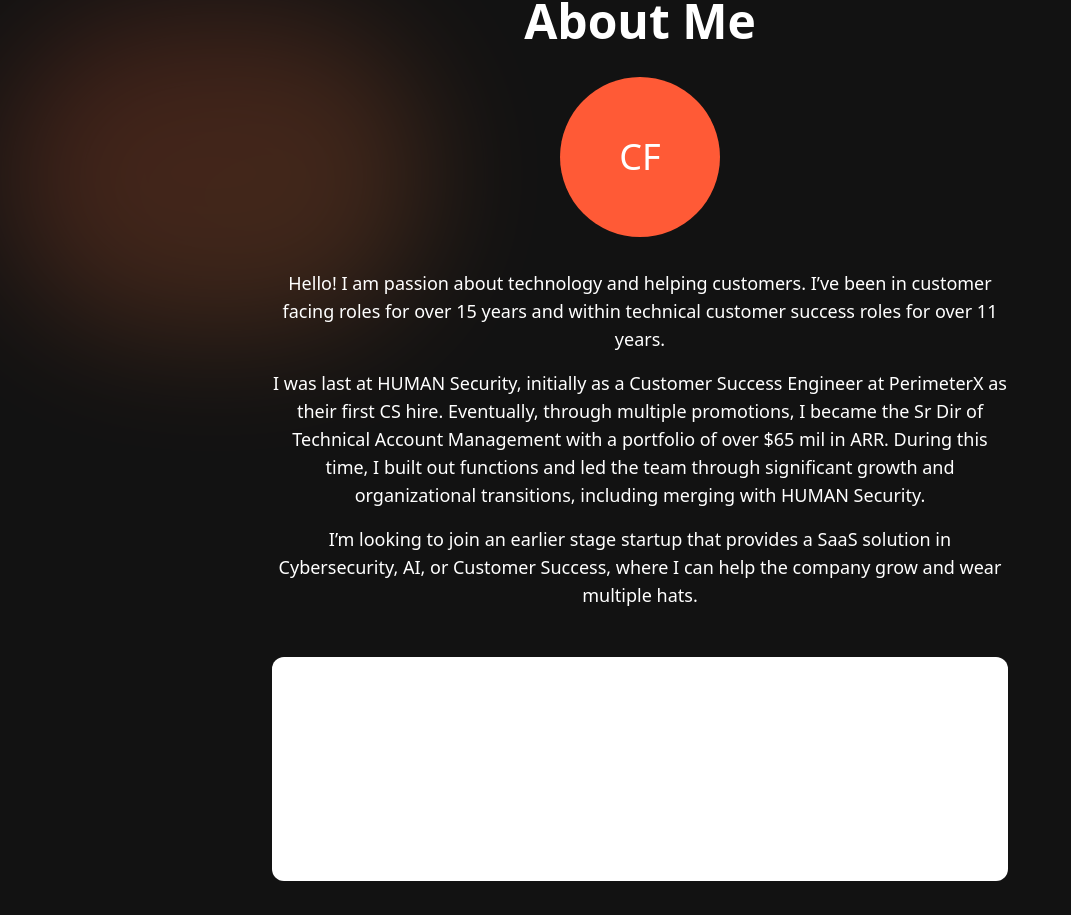
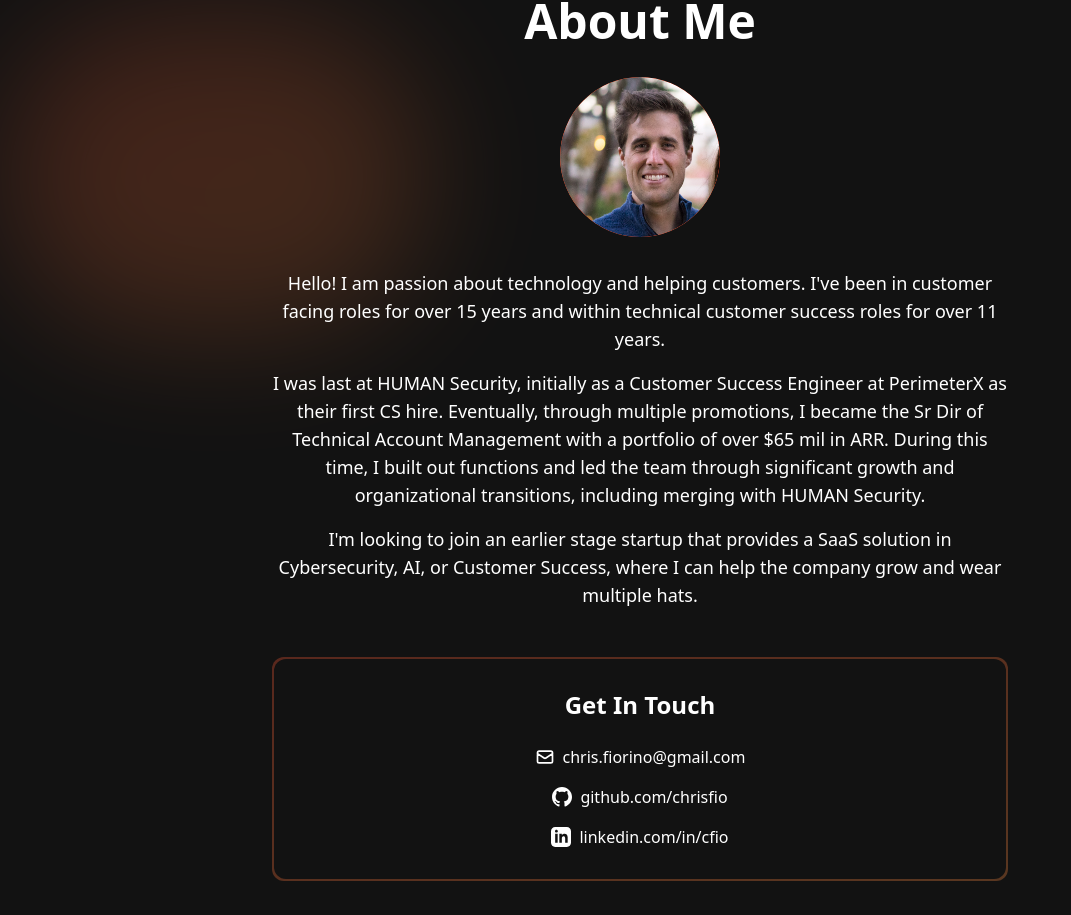
Before and after one commit to chrisfio/portfolio-website, a Next.js app: page /about in a window 1280 px wide. Shown: the part 151-1066 px from the top of the page, without its empty margins (0-1071 px from the left). Built offline with nearby package versions, Linux system fonts and the light colour scheme.

Commit message:
styling update, updated profile, adjusted wording

```diff
--- a/src/app/about/page.tsx
+++ b/src/app/about/page.tsx
@@ -1,4 +1,5 @@
 import Link from 'next/link';
+import Image from 'next/image';
 
 export default function About() {
   return (
@@ -10,16 +11,22 @@
         <h1 className="text-4xl md:text-5xl font-bold mb-8">About Me</h1>
 
         {/* Profile Image */}
-        <div className="w-40 h-40 mx-auto rounded-full overflow-hidden bg-[#ff5a36] bg-opacity-20 flex items-center justify-center mb-8">
-          {/* Replace with your actual image */}
-          <span className="text-4xl">CF</span>
+        <div className="w-40 h-40 mx-auto rounded-full overflow-hidden bg-[#ff5a36] bg-opacity-20 mb-8 relative">
+          <Image
+            src="/profile.png"
+            alt="Chris Fiorino"
+            fill
+            sizes="160px"
+            className="object-cover rounded-full"
+            priority
+          />
         </div>
 
         {/* Bio */}
         <div className="mb-12 text-lg">
           <p className="mb-4">
             Hello!  I am passion about technology and helping customers.
-            I’ve been in customer facing roles for over 15 years and within technical customer success roles for over 11 years.
+            I've been in customer facing roles for over 15 years and within technical customer success roles for over 11 years.
           </p>
           <p className="mb-4">
             I was last at HUMAN Security, initially as a Customer Success Engineer at PerimeterX as their first CS hire.
@@ -28,41 +35,46 @@
             including merging with HUMAN Security.
           </p>
           <p>
-          I’m looking to join an earlier stage startup that provides a SaaS solution in Cybersecurity, AI, or Customer Success,
+          I'm looking to join an earlier stage startup that provides a SaaS solution in Cybersecurity, AI, or Customer Success,
           where I can help the company grow and wear multiple hats.
           </p>
         </div>
 
         {/* Contact Information */}
-        <div className="bg-white bg-opacity-5 rounded-xl p-8 mb-12">
+        <div className="relative rounded-xl p-8 group">
+          {/* Gradient border effect - same as other cards */}
+          <div className="absolute inset-0 rounded-xl bg-gradient-to-br from-[#ff5a36] to-[#ff8c42] opacity-30 group-hover:opacity-40 transition-opacity"></div>
+          <div className="absolute inset-[2px] rounded-xl bg-[#121212]"></div>
+          <div className="relative">
             <h2 className="text-2xl font-bold mb-6">Get In Touch</h2>
             <div className="flex flex-col items-center gap-4">
-            <a href="mailto:your.email@example.com" className="flex items-center gap-2 hover:text-[#ff5a36] transition-all">
+              <a href="mailto:chris.fiorino@gmail.com" className="flex items-center gap-2 hover:text-[#ff5a36] transition-all">
                 <svg xmlns="http://www.w3.org/2000/svg" className="h-5 w-5" fill="none" viewBox="0 0 24 24" stroke="currentColor">
                   <path strokeLinecap="round" strokeLinejoin="round" strokeWidth={2} d="M3 8l7.89 5.26a2 2 0 002.22 0L21 8M5 19h14a2 2 0 002-2V7a2 2 0 00-2-2H5a2 2 0 00-2 2v10a2 2 0 002 2z" />
                 </svg>
-              your.email@example.com
+                chris.fiorino@gmail.com
               </a>
-            <a href="https://github.com/yourusername" target="_blank" rel="noopener noreferrer" className="flex items-center gap-2 hover:text-[#ff5a36] transition-all">
+              <a href="https://github.com/chrisfio" target="_blank" rel="noopener noreferrer" className="flex items-center gap-2 hover:text-[#ff5a36] transition-all">
                 <svg xmlns="http://www.w3.org/2000/svg" className="h-5 w-5" fill="currentColor" viewBox="0 0 24 24">
                   <path d="M12 0c-6.626 0-12 5.373-12 12 0 5.302 3.438 9.8 8.207 11.387.599.111.793-.261.793-.577v-2.234c-3.338.726-4.033-1.416-4.033-1.416-.546-1.387-1.333-1.756-1.333-1.756-1.089-.745.083-.729.083-.729 1.205.084 1.839 1.237 1.839 1.237 1.07 1.834 2.807 1.304 3.492.997.107-.775.418-1.305.762-1.604-2.665-.305-5.467-1.334-5.467-5.931 0-1.311.469-2.381 1.236-3.221-.124-.303-.535-1.524.117-3.176 0 0 1.008-.322 3.301 1.23.957-.266 1.983-.399 3.003-.404 1.02.005 2.047.138 3.006.404 2.291-1.552 3.297-1.23 3.297-1.23.653 1.653.242 2.874.118 3.176.77.84 1.235 1.911 1.235 3.221 0 4.609-2.807 5.624-5.479 5.921.43.372.823 1.102.823 2.222v3.293c0 .319.192.694.801.576 4.765-1.589 8.199-6.086 8.199-11.386 0-6.627-5.373-12-12-12z"/>
                 </svg>
-              github.com/yourusername
+                github.com/chrisfio
               </a>
-            <a href="https://linkedin.com/in/yourusername" target="_blank" rel="noopener noreferrer" className="flex items-center gap-2 hover:text-[#ff5a36] transition-all">
+              <a href="https://linkedin.com/in/cfio" target="_blank" rel="noopener noreferrer" className="flex items-center gap-2 hover:text-[#ff5a36] transition-all">
                 <svg xmlns="http://www.w3.org/2000/svg" className="h-5 w-5" fill="currentColor" viewBox="0 0 24 24">
                   <path d="M19 0h-14c-2.761 0-5 2.239-5 5v14c0 2.761 2.239 5 5 5h14c2.762 0 5-2.239 5-5v-14c0-2.761-2.238-5-5-5zm-11 19h-3v-11h3v11zm-1.5-12.268c-.966 0-1.75-.79-1.75-1.764s.784-1.764 1.75-1.764 1.75.79 1.75 1.764-.783 1.764-1.75 1.764zm13.5 12.268h-3v-5.604c0-3.368-4-3.113-4 0v5.604h-3v-11h3v1.765c1.396-2.586 7-2.777 7 2.476v6.759z"/>
                 </svg>
-              linkedin.com/in/yourusername
+                linkedin.com/in/cfio
               </a>
+            </div>
           </div>
         </div>
 
         {/* Call to Action */}
-        <div>
+        <div className="py-6 mt-6">
           <Link
             href="/work"
-            className="px-6 py-3 rounded-lg bg-white bg-opacity-10 font-medium hover:bg-opacity-20 transition-all mr-4"
+            className="px-6 py-3 rounded-lg border border-white border-opacity-30 bg-transparent text-white font-medium hover-subtle transition-all mr-4"
           >
             View My Work
           </Link>
--- a/src/app/page.tsx
+++ b/src/app/page.tsx
@@ -78,14 +78,20 @@
             <div className="absolute inset-0 rounded-xl bg-gradient-to-br from-[#ff5a36] to-[#ff8c42] opacity-30 group-hover:opacity-40 transition-opacity"></div>
             <div className="absolute inset-[2px] rounded-xl bg-[#121212]"></div>
             <div className="relative flex flex-col md:flex-row gap-8 items-center">
-              <div className="w-40 h-40 rounded-full overflow-hidden bg-[#ff5a36] bg-opacity-20 flex items-center justify-center">
-                {/* Placeholder for profile image */}
-                <span className="text-4xl">CF</span>
+              <div className="w-40 h-40 rounded-full overflow-hidden bg-[#ff5a36] bg-opacity-20 relative">
+                <Image
+                  src="/profile.png"
+                  alt="Chris Fiorino"
+                  fill
+                  sizes="160px"
+                  className="object-cover rounded-full"
+                  priority
+                />
               </div>
               <div>
                 <p className="text-lg mb-4">
                 I am passion about technology and helping customers.
-                I’ve been in customer facing roles for over 15 years and within technical customer success roles for over 11 years.
+                I've been in customer facing roles for over 15 years and within technical customer success roles for over 11 years.
                 </p>
                 <Link href="/about" className="text-sm text-[#ff5a36] hover:underline">
                   Read more about me →
```
Also changed, not shown: public/profile.png (added). Lines whose indentation alone changed are shown as unchanged.
